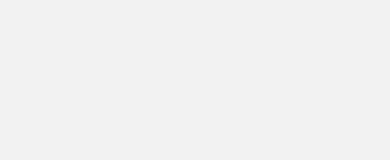
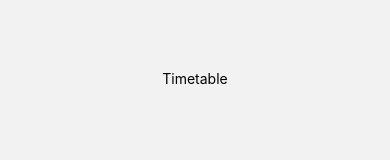
Before and after one commit to PKTTTeam/PKWMTT-frontend-mobile, a React Native app: screen / in a window 390 px wide. Shown: the part 351-511 px from the top of the page. Built offline with nearby package versions, Linux system fonts and the light colour scheme.

Commit message:
Delete unused imports from timetable (for now)

```diff
--- a/src/app/tabs/timetable/timetable.tsx
+++ b/src/app/tabs/timetable/timetable.tsx
@@ -1,16 +1,9 @@
-import {
-  Text,
-  View,
-  FlatList,
-  ListRenderItemInfo,
-  RefreshControl,
-  TouchableOpacity,
-} from 'react-native';
+import { View, Text } from 'react-native';
 const Timetable = () => {
   return (
-    <View
-      style={{ flex: 1, justifyContent: 'center', alignItems: 'center' }}
-    ></View>
+    <View style={{ flex: 1, justifyContent: 'center', alignItems: 'center' }}>
+      <Text>Timetable</Text>
+    </View>
   );
 };
 
```
